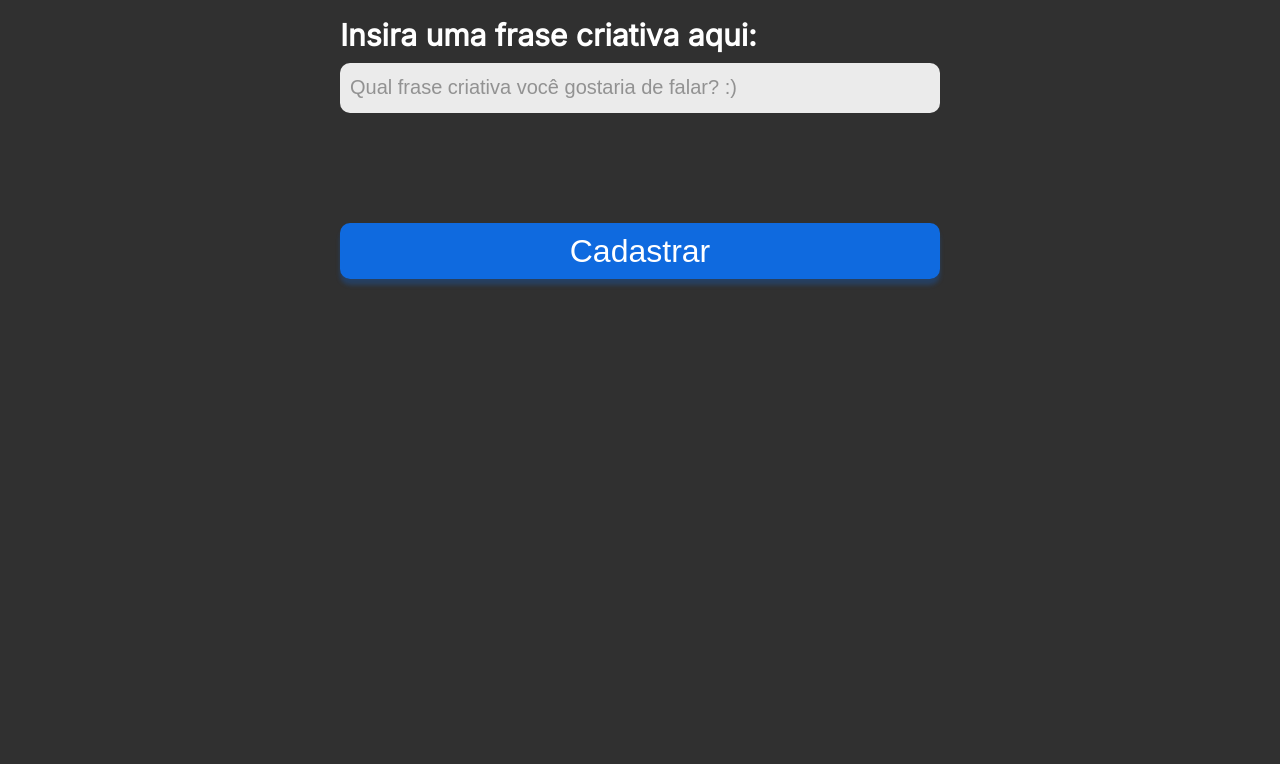
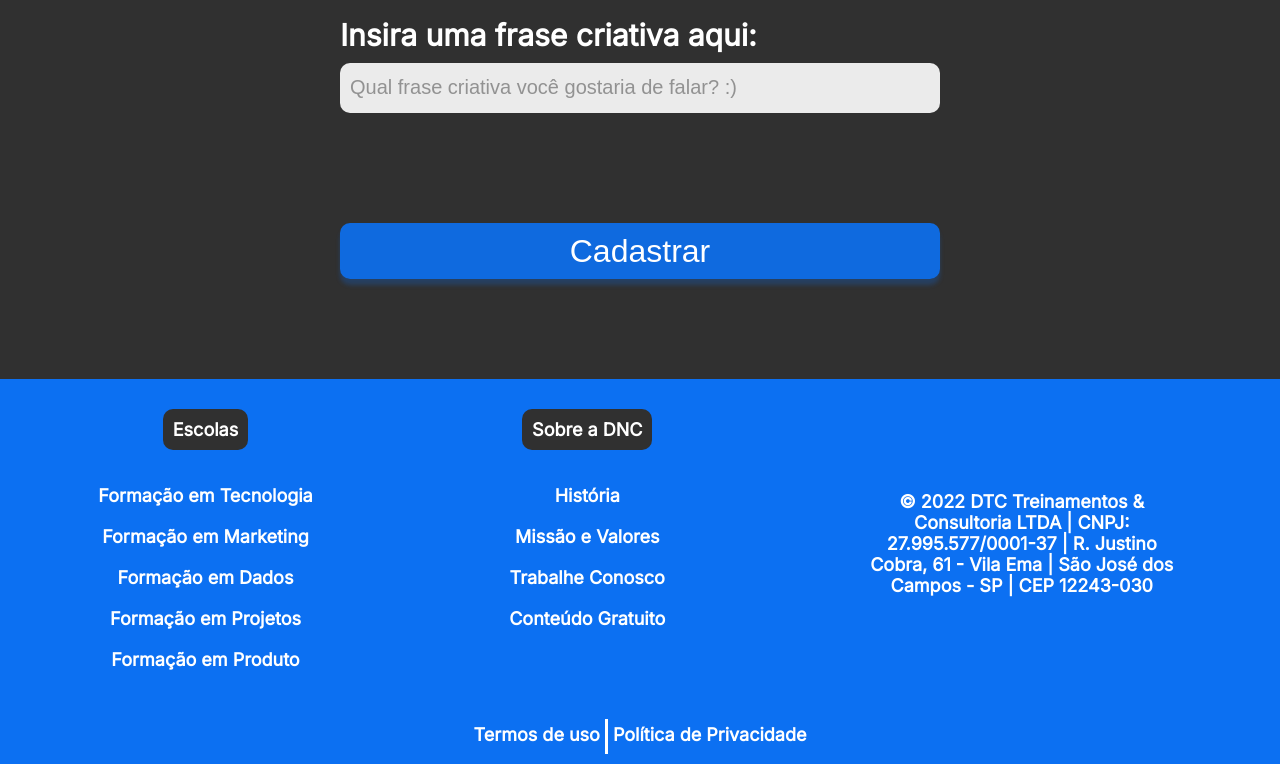
Before and after one commit to marcosbrjr/bootcampdnc, a plain HTML site: page index.html in a window 1280 px wide. Shown: the part 1278-2042 px from the top of the page. Before the commit the page ends 1657 px from the top, so only its background shows below. Drawn offline with Linux system fonts and the light colour scheme.

Commit message:
Finalizando footer com media query

```diff
--- a/estilo.css
+++ b/estilo.css
@@ -164,3 +164,164 @@
         cursor: pointer;
 
     }
+
+    /* Footer */
+
+    footer{
+        width: 100%;
+        background-color: var(--azul-dnc);
+    }
+
+    footer .linha1{
+        display: flex;
+        justify-content: space-around;
+        align-items: center;
+    }
+
+    footer ul{
+        list-style: none;
+        margin: 0px;
+        padding: 0px;
+    }
+
+    footer nav{
+        display: flex;
+        flex-direction: column;
+        align-items: center;
+
+        height: 330px;
+    }
+
+    footer h5{
+        text-align: center;
+        color: white;
+        font-weight: 800;
+        font-family: var(--fonte-padrao);
+        background-color: var(--preto-dnc);
+        border-radius: 10px;
+        font-size: 18px;
+        padding: 10px 10px 10px 10px;
+
+        margin-bottom: 15px;
+
+    }
+
+    footer ul li{
+        text-align: center;
+        color: white;
+        font-weight: 600;
+        font-size: 18px;
+        font-family: var(--fonte-padrao);
+
+        margin: 20px 0px 20px 0px;
+    }
+
+    footer ul a{
+        color: white;
+        text-decoration: none;
+    }
+
+    footer ul li a{
+        color: white;
+        text-decoration: none;
+    }
+
+    footer ul li a:hover{
+        color: var(--cinza-hover);
+    }
+
+    footer .endereco{
+        font-weight: 600;
+        font-size: 18px;
+        font-family: var(--fonte-padrao);
+        color: white;
+        text-align: center;
+        width: 25%;
+    }
+
+    footer .linha2{
+        height: 35px;
+        display: flex;
+        justify-content: center;
+        margin: 0px;
+        padding: 10px;
+    }
+
+    footer .linha2 a{
+        font-family: var(--fonte-padrao);
+        font-size: 18px;
+        font-weight: 600;
+        color: white;
+        text-decoration: none;
+        padding: 5px;
+
+    }
+
+    footer .linha2 a:first-child{
+        border-right: 3px solid white;
+    }
+
+    footer .linha2 a:hover{
+        color: var(--cinza-hover);
+    }
+
+@media only screen and (max-width: 600px){
+
+    /* Menu */
+
+    #principal{
+        flex-direction: column;
+        height: auto;
+    }
+
+    #menu{
+        flex-direction: column;
+        width: 100%;
+        margin: 0px;
+    }
+
+    #menu a{
+        display: flex;
+        align-items: center;
+        height: 50px;
+
+    }
+
+    #principal button{
+        width: 100%;
+        margin: 0px;
+
+    }
+
+
+    /* Section */
+
+    section h1{
+        font-size: 38px;
+    }
+
+    section h2{
+        font-size: 28px;
+        padding-right: 15px;
+        padding-left: 15px;
+    }
+
+    form{
+        width: 95%;
+        font-size: 20px;
+    }
+
+    .checkbox-itens label{
+        font-size: 17px;
+    }
+
+    footer .linha1{
+        flex-direction: column;
+    }
+
+    footer .endereco{
+        width: 95%;
+        margin-bottom: 20px;
+    }
+
+}
--- a/index.html
+++ b/index.html
@@ -74,5 +74,58 @@
         </form>
     </section>
 
+    <footer>
+        <div class="linha1">
+            <nav>
+                <h5>Escolas</h5>
+                <ul>
+                    <li>
+                        <a href="">Formação em Tecnologia</a>
+                    </li>
+                    <li>
+                        <a href="">Formação em Marketing</a>
+                    </li>
+                    <li>
+                        <a href="">Formação em Dados</a>
+                    </li>
+                    <li>
+                        <a href="">Formação em Projetos</a>
+                    </li>
+                    <li>
+                        <a href="">Formação em Produto</a>
+                    </li>
+                </ul>
+            </nav>
+            <nav>
+                <h5>Sobre a DNC</h5>
+                <ul>
+                    <li>
+                        <a href="">História</a>
+                    </li>
+                    <li>
+                        <a href="">Missão e Valores</a>
+                    </li>
+                    <li>
+                        <a href="">Trabalhe Conosco</a>
+                    </li>
+                    <li>
+                        <a href="">Conteúdo Gratuito</a>
+                    </li>
+
+                </ul>
+
+            </nav>
+
+            <div class="endereco" >
+                © 2022 DTC Treinamentos & Consultoria LTDA | CNPJ: 27.995.577/0001-37 | R. Justino Cobra, 61 - Vila Ema | São José dos Campos - SP | CEP 12243-030
+            </div>
+        </div>
+
+        <div class="linha2">
+            <a href="" >Termos de uso</a>
+            <a href="" >Política de Privacidade</a>
+        </div>
+    </footer>
+
 </body>
 </html>
```
